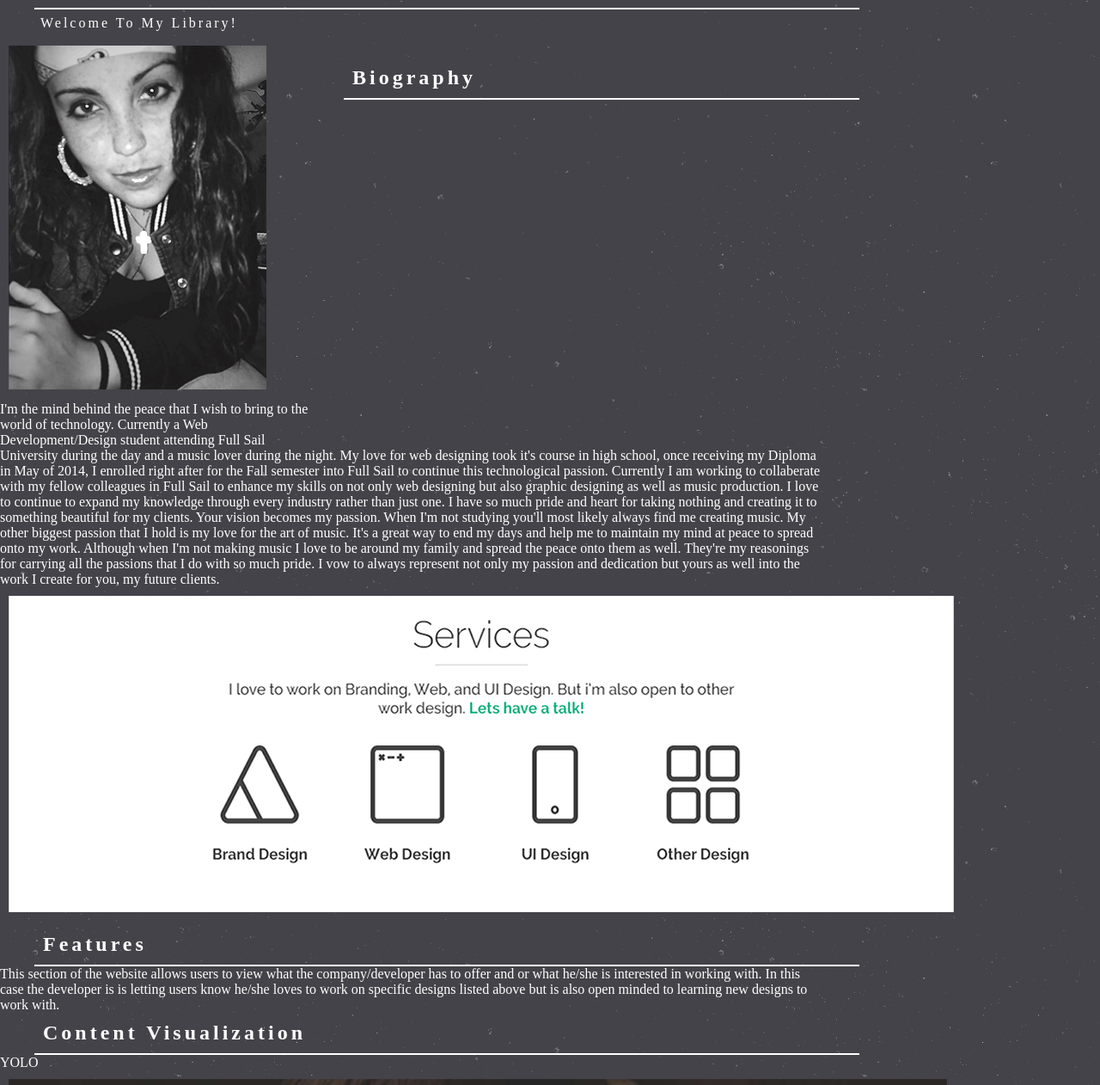
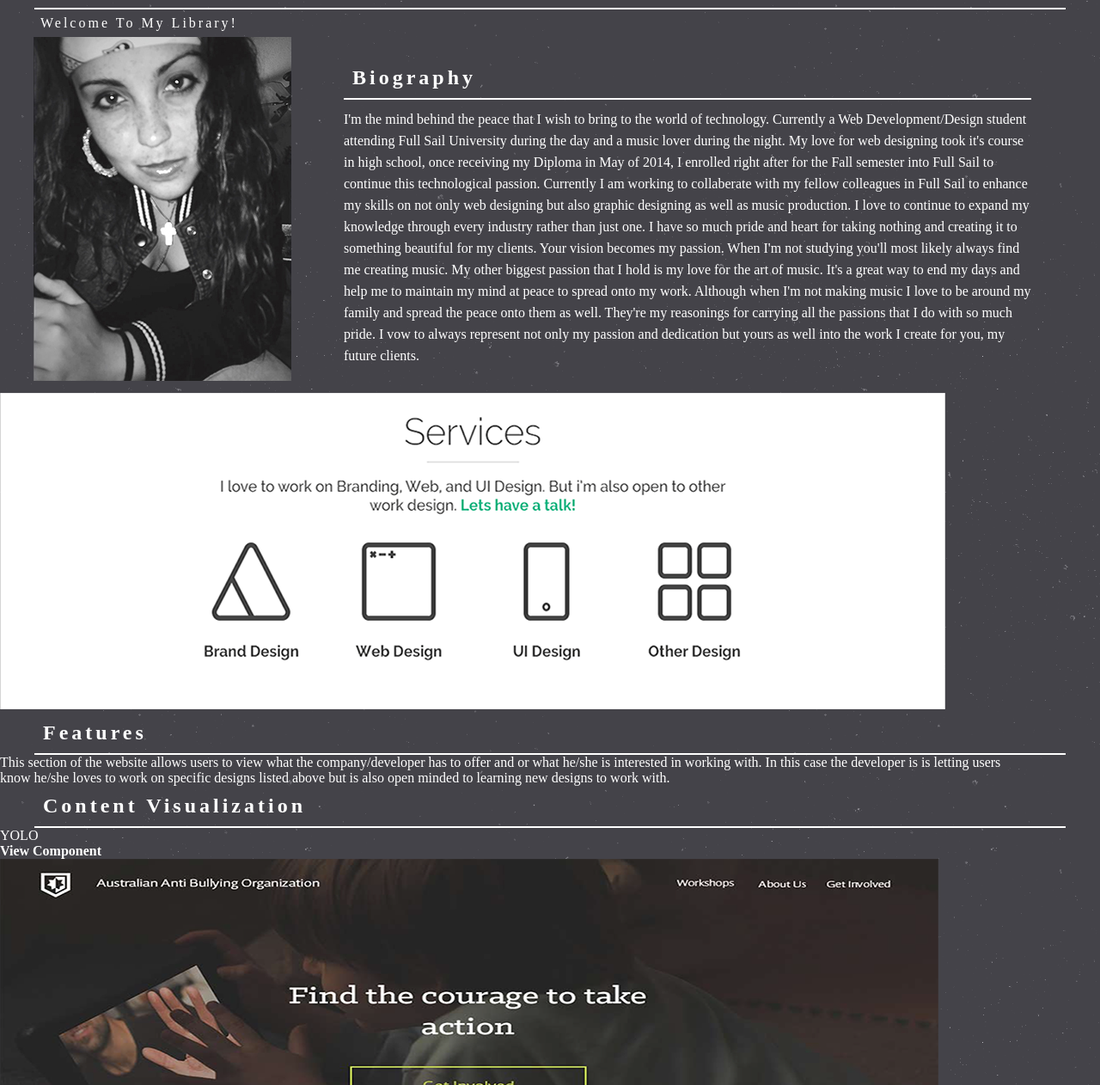
Before and after one commit to Smvargas787/WSP-2.5, a plain HTML site: page index.html in a window 1280 px wide. Shown: the part 38-1300 px from the top of the page at 86% size. Drawn offline with Linux system fonts and the light colour scheme.

Commit message:
changes on day 2

```diff
--- a/css/main.css
+++ b/css/main.css
@@ -14,7 +14,7 @@ body{
 header, section{
     /*background-color: #444444;*/
     color: #fff;
-    max-width: 960px;
+    max-width: 1200px;
     margin: auto 0;
 }
 
@@ -43,17 +43,39 @@ header p{
     /*padding: 10px;*/
 /*}*/
 
-img{
-    padding: 10px;
+.bio_pic{
+    margin-left: 39px;
+    margin-bottom: 10px;
 }
 
 /* ABOUT ============================== */
 
-article h2:first-child{
+article:nth-of-type(2){
     float: right;
-    width: 600px;
-    position: relative;
-    bottom: 400px;
+    width: 800px;
+    margin-top: -390px;
+    /*position: relative;*/
+    /*bottom: 400px;*/
+}
+
+article:nth-of-type(2) h2{
+    margin-bottom: 10px;
+    left: 0;
+
+}
+
+article:nth-of-type(2) p{
+    line-height: 25px;
+}
+
+/*article:nth-of-type(3){*/
+    /*margin: 0 auto;*/
+    /*width: 900px;*/
+/*}*/
+
+a{
+    color: #ffffff;
+    font-weight: bold;
 }
 
 
--- a/index.html
+++ b/index.html
@@ -35,6 +35,7 @@
 				</p>
 		</article>
 
+
 		<article>
 			<img class="component1pic" src="images/component1small.png">
 			<h2>Features</h2>
@@ -45,6 +46,9 @@
 				</p>
 			<h3>Content Visualization</h3>
 				<p>YOLO</p>
+
+			<a href="">View Component</a>
+
 		</article>
 
 		<article>
@@ -57,6 +61,9 @@
 				</p>
 			<h3>Content Visualization</h3>
 				<p>YOLO</p>
+
+			<a href="">View Component</a>
+
 		</article>
 
 		<article>
@@ -69,6 +76,9 @@
 				</p>
 			<h3>Content Visualization</h3>
 				<p>YOLO</p>
+
+			<a href="">View Component</a>
+
 		</article>
 
 		<article>
@@ -81,6 +91,9 @@
 				</p>
 			<h3>Content Visualization</h3>
 				<p>YOLO</p>
+
+			<a href="">View Component</a>
+
 		</article>
 
 		<article>
@@ -92,6 +105,8 @@
 				</p>
 			<h3>Content Visualization</h3>
 				<p>YOLO</p>
+
+
 		</article>
 	</section>
 
```
